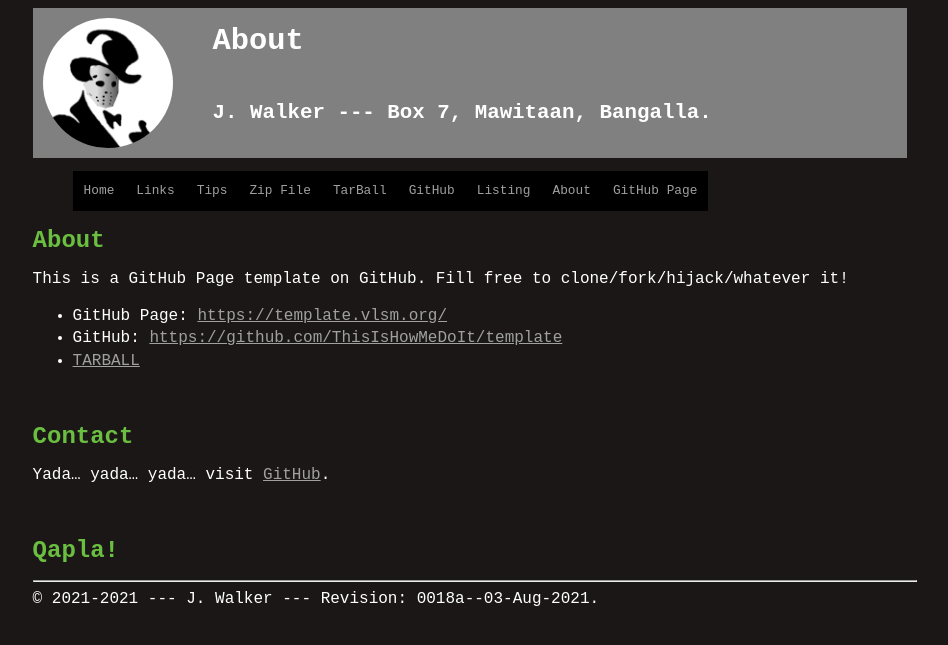
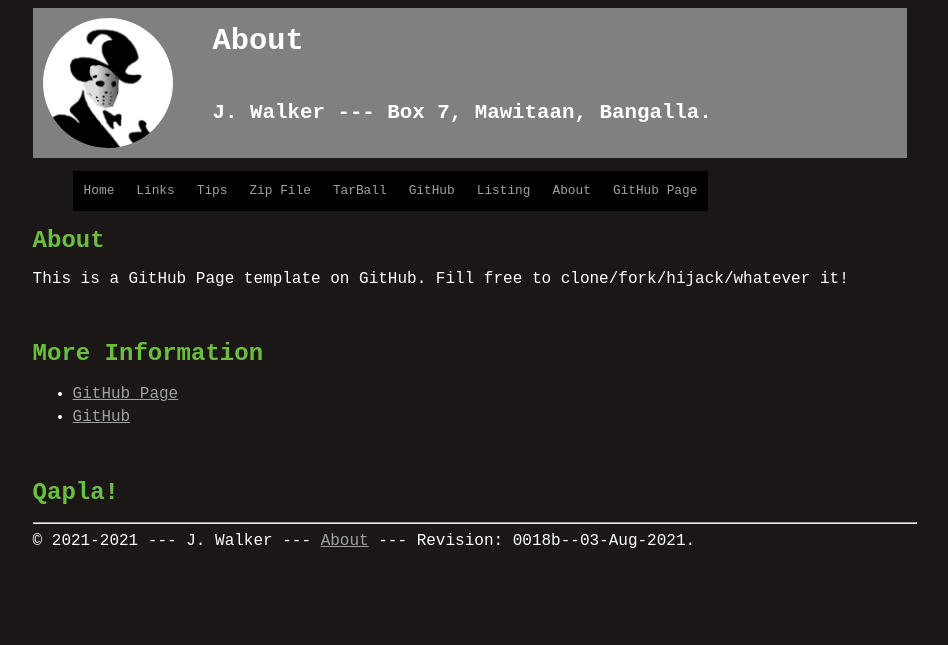
Before and after one commit to virdianhrn/template, a Jekyll site: the page built from about.md, in a window 1280 px wide. Shown: the top 645 px of the page, without its empty margins (165-1113 px from the left). Built offline with Jekyll 4.4.1, drawn with Linux system fonts in a browser that asks for light colours; our own code applies the rules of GitHub Pages for plain Markdown files.

Commit message:
modified:   about.md _includes/footer.html

```diff
--- a/_config.yml
+++ b/_config.yml
@@ -1,4 +1,4 @@
-version:     "0018a--03-Aug-2021"
+version:     "0018b--03-Aug-2021"
 copyright:   "2021-2021"
 description:
   This is a
--- a/_includes/footer.html
+++ b/_includes/footer.html
@@ -1,6 +1,12 @@
 <div>
 <hr>
 <div>
-&copy; {{ site.copyright }} --- {{ site.author }} --- Revision: {{ site.version }}.
+&copy; {{ site.copyright }} --- {{ site.author }} ---
+{% for ii in site.navbarlinks %}
+  {% if ii.navbar == "About" %}
+    <a href="{{ ii.link | relative_url }}">{{ ii.navbar }}</a> ---
+  {% endif %}
+{% endfor %}
+Revision: {{ site.version }}.
 </div>
 </div>
--- a/about.md
+++ b/about.md
@@ -6,14 +6,22 @@ permalink: /ABOUT/
 
 This is a GitHub Page template on GitHub.
 Fill free to clone/fork/hijack/whatever it!
-* GitHub Page: <{{ site.urlweb }}>
-* GitHub: <{{ site.urlgithub }}>
-* [TARBALL]('{{ site.baseurl }}//template.tar.bz2')
 
 <br>
-# Contact
+# More Information
 
-Yada... yada... yada... visit [GitHub]({{ site.urlgithub }}).
+<ul><li>
+{% for ii in site.navbarlinks %}
+  {% if ii.navbar == "GitHub Page" %}
+    <a href="{{ ii.link | relative_url }}">{{ ii.navbar }}</a>
+  {% endif %}
+{% endfor %}
+</li><li>
+{% for ii in site.navbarlinks %}
+  {% if ii.navbar == "GitHub" %}
+    <a href="{{ ii.link | relative_url }}">{{ ii.navbar }}</a>
+  {% endif %}
+{% endfor %}
+</li></ul><br>
 
-<br>
 # Qapla!
```
Also changed, not shown: 000.md (+18 -7 lines), 2 other files.
